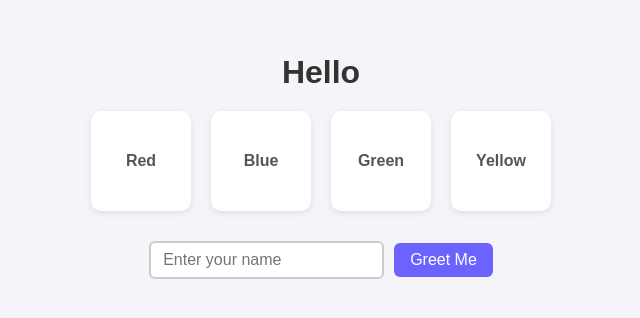
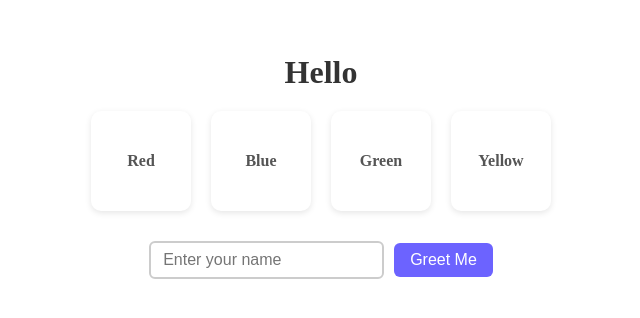
Before and after one commit to snehaagarwal05/DOM-, a plain HTML site: page index.html in a window 1280 px wide. Shown: the part 244-562 px from the top of the page, 319-959 px from the left. Drawn offline with Linux system fonts and the light colour scheme.

Commit message:
Update index.html

```diff
--- a/index.html
+++ b/index.html
@@ -7,8 +7,6 @@
 
   <style>
     body {
-      font-family: 'Poppins', sans-serif;
-      background-color: #f4f4f9;
       display: flex;
       flex-direction: column;
       align-items: center;
@@ -102,7 +100,7 @@
   </div>
 
   <script>
-    // Greeting functionality
+
     const greetButton = document.getElementById('greetButton');
     const nameInput = document.getElementById('nameInput');
     const greeting = document.getElementById('greeting');
@@ -118,7 +116,7 @@
       }
     });
 
-    // Box color change functionality
+
     const boxes = document.querySelectorAll('.box');
     boxes.forEach(box => {
       box.addEventListener('click', () => {
```
